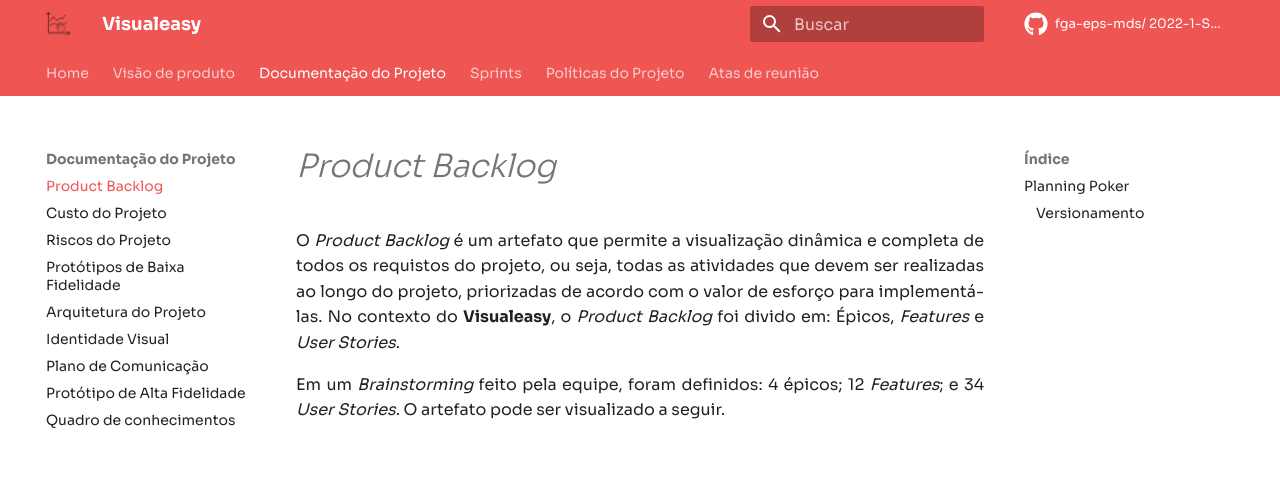
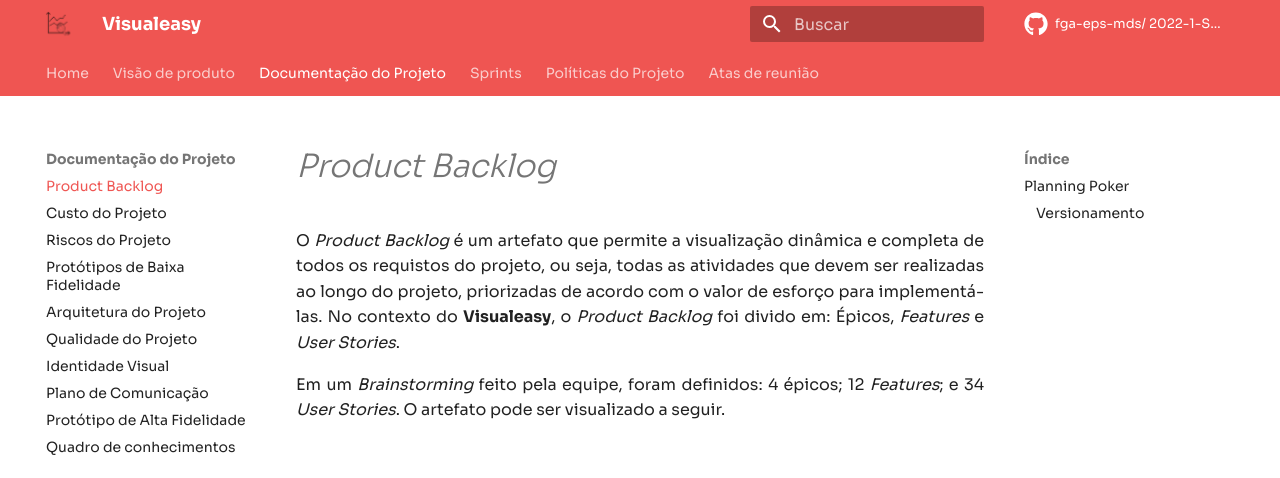
Before and after one commit to fga-eps-mds/2022-1-Visualeasy-Doc, an MkDocs documentation site: the page built from docs/documentacao/backlog.md, in a window 1280 px wide. Shown: the top 478 px of the page. Built offline with MkDocs 1.6.1 and Material for MkDocs 9.7.7, drawn with Linux system fonts in a browser that asks for light colours; comment, search, counter and statistics services are not loaded.

Commit message:
Adding link to the quality document.

```diff
--- a/mkdocs.yml
+++ b/mkdocs.yml
@@ -15,6 +15,7 @@ nav:
       - Riscos do Projeto: documentacao/risco.md
       - Protótipos de Baixa Fidelidade: documentacao/prot-baixa.md
       - Arquitetura do Projeto: documentacao/arquitetura.md
+      - Qualidade do Projeto: documentacao/qualidade.md
       - Identidade Visual: documentacao/id-visual.md
       - Plano de Comunicação: documentacao/plano-comunicacao.md
       - Protótipo de Alta Fidelidade: documentacao/prot-alta.md
```
